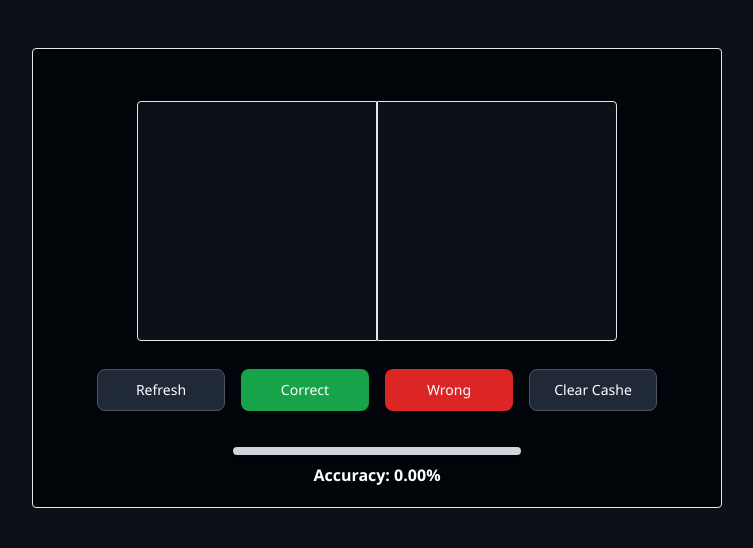
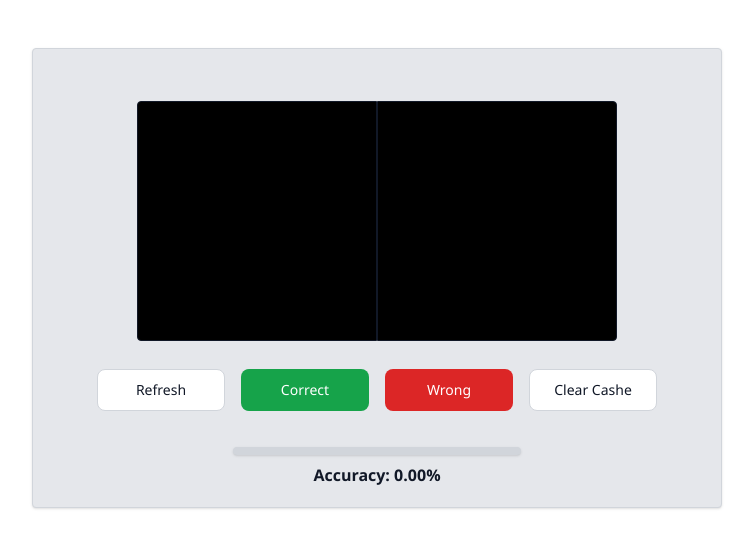
Before and after one commit to astatochek/react-digit-recognition, a React (Create React App) app: page / in a window 1280 px wide. Shown: the top 548 px of the page, without its empty margins (263-1016 px from the left). Built offline with nearby package versions, Linux system fonts and the light colour scheme.

Commit message:
add light theme support

```diff
--- a/src/components/AccuracyComponent/Accuracy.tsx
+++ b/src/components/AccuracyComponent/Accuracy.tsx
@@ -17,7 +17,7 @@ const Accuracy = ({ accuracy, coefficient }: AccuracyProps) => {
           bgFlag ? "bg-red-700" : "bg-green-700"
         }`}
       ></div>
-      <p className="my-2 text-base text-white">Accuracy: {accuracy.toFixed(2)}%</p>
+      <p className="my-2 text-base text-gray-900 dark:text-white">Accuracy: {accuracy.toFixed(2)}%</p>
 
     </div>
   );
--- a/src/components/DrawingComponent/DrawingComponent.tsx
+++ b/src/components/DrawingComponent/DrawingComponent.tsx
@@ -177,6 +177,7 @@ const Drawing = (props: DrawingProps) => {
 
   const handleExport = () => {
     if (stageRef.current) {
+      console.log(stageRef.current.toDataURL());
       stageRef.current.toBlob().then((res) => {
         // getPrediction(res);
         const ctx = stageRef.current?.toCanvas().getContext("2d");
--- a/src/components/MainComponent/MainComponent.tsx
+++ b/src/components/MainComponent/MainComponent.tsx
@@ -153,19 +153,19 @@ const MainComponent = () => {
 
   return (
     <div className="w-full flex flex-col items-center justify-center">
-      <div className="bg-github-dark-deep border border-gray-200 rounded py-6 px-12 my-12">
+      <div className="bg-gray-200 border-gray-300 dark:bg-github-dark-deep border dark:border-gray-200 rounded py-6 px-12 my-12 shadow">
         <div className="flex flex-row justify-center m-7">
-          <div className="w-60 h-60 bg-github-dark-gray border border-gray-200 rounded-l">
+          <div className="w-60 h-60 bg-black dark:bg-github-dark-gray border border-gray-900 dark:border-gray-200 rounded-l">
             <Drawing coefficient={minAccuracyForCashe} />
           </div>
-          <div className="w-60 h-60 text-mega-xl bg-github-dark-gray border border-gray-200 text-center rounded-r">
+          <div className="w-60 h-60 text-mega-xl text-white bg-black  dark:bg-github-dark-gray border border-gray-900 dark:border-gray-200 text-center rounded-r">
             {num}
           </div>
         </div>
 
         <div className="flex flex-row justify-center m-2">
           <button
-            className="w-32 mx-2 border focus:outline-none focus:ring-4 font-medium rounded-lg text-sm px-5 py-2.5 bg-gray-800 text-white border-gray-600 hover:bg-gray-700 hover:border-gray-600 focus:ring-gray-700"
+            className="w-32 mx-2 border github-base-button"
             onClick={refreshPage}
           >
             Refresh
@@ -183,7 +183,7 @@ const MainComponent = () => {
             Wrong
           </button>
           <button
-            className="w-32 mx-2 border focus:outline-none focus:ring-4 font-medium rounded-lg text-sm px-5 py-2.5 bg-gray-800 text-white border-gray-600 hover:bg-gray-700 hover:border-gray-600 focus:ring-gray-700"
+            className="w-32 mx-2 github-base-button"
             onClick={clearLocalStorage}
           >
             Clear Cashe
--- a/src/components/PopupComponent/Popup.tsx
+++ b/src/components/PopupComponent/Popup.tsx
@@ -21,8 +21,8 @@ const PopupComponent = () => {
     <>
       {active && (
         <div className="h-screen w-screen bg-[rgba(0,0,0,0.7)] fixed left-0 top-0 flex justify-center items-center">
-          <div className="w-3/5 p-4 text-center border rounded-lg shadow sm:p-8 bg-gray-800 border-gray-700">
-            <h5 className="mb-2 text-4xl font-bold text-white">
+          <div className="w-3/5 p-4 text-center border rounded-lg shadow sm:p-8 bg-white border-gray-200 dark:bg-gray-800 dark:border-gray-700">
+            <h5 className="mb-2 text-4xl font-bold text-gray-800 dark:text-white">
               Connecting to{" "}
               <a href="https://huggingface.co/" className="hover:text-blue-500">
                 huggingface.co
--- a/src/index.css
+++ b/src/index.css
@@ -3,5 +3,11 @@
 @tailwind utilities;
 
 body {
-    @apply bg-github-dark-gray text-white font-["Segoe_UI"];
+  @apply dark:bg-github-dark-gray dark:text-white font-["Segoe_UI"];
 }
+
+@layer components {
+  .github-base-button {
+    @apply text-gray-900 bg-white border border-gray-300 focus:outline-none hover:bg-gray-100 focus:ring-4 font-medium rounded-lg text-sm px-5 py-2.5 dark:bg-gray-800 dark:text-white dark:border-gray-600 dark:hover:bg-gray-700 dark:hover:border-gray-600 dark:focus:ring-gray-700;
+  }
+}
```
